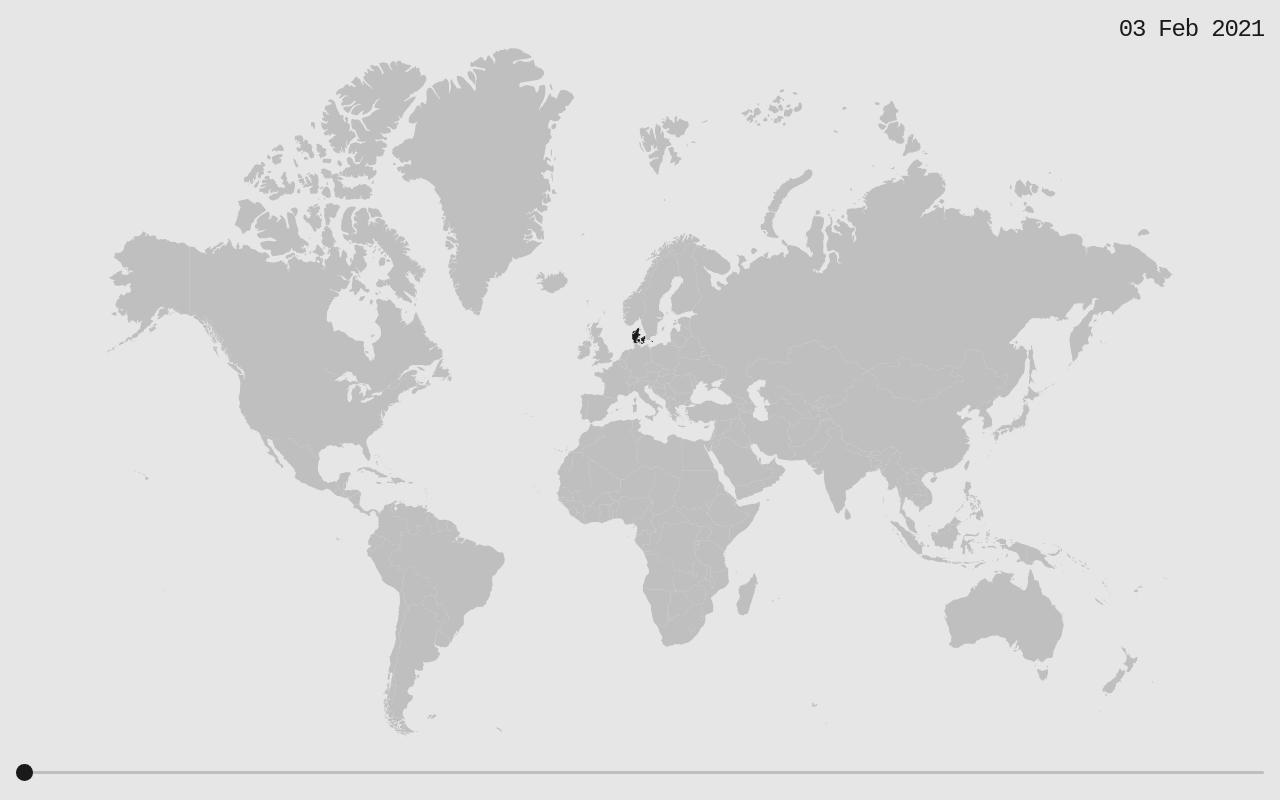
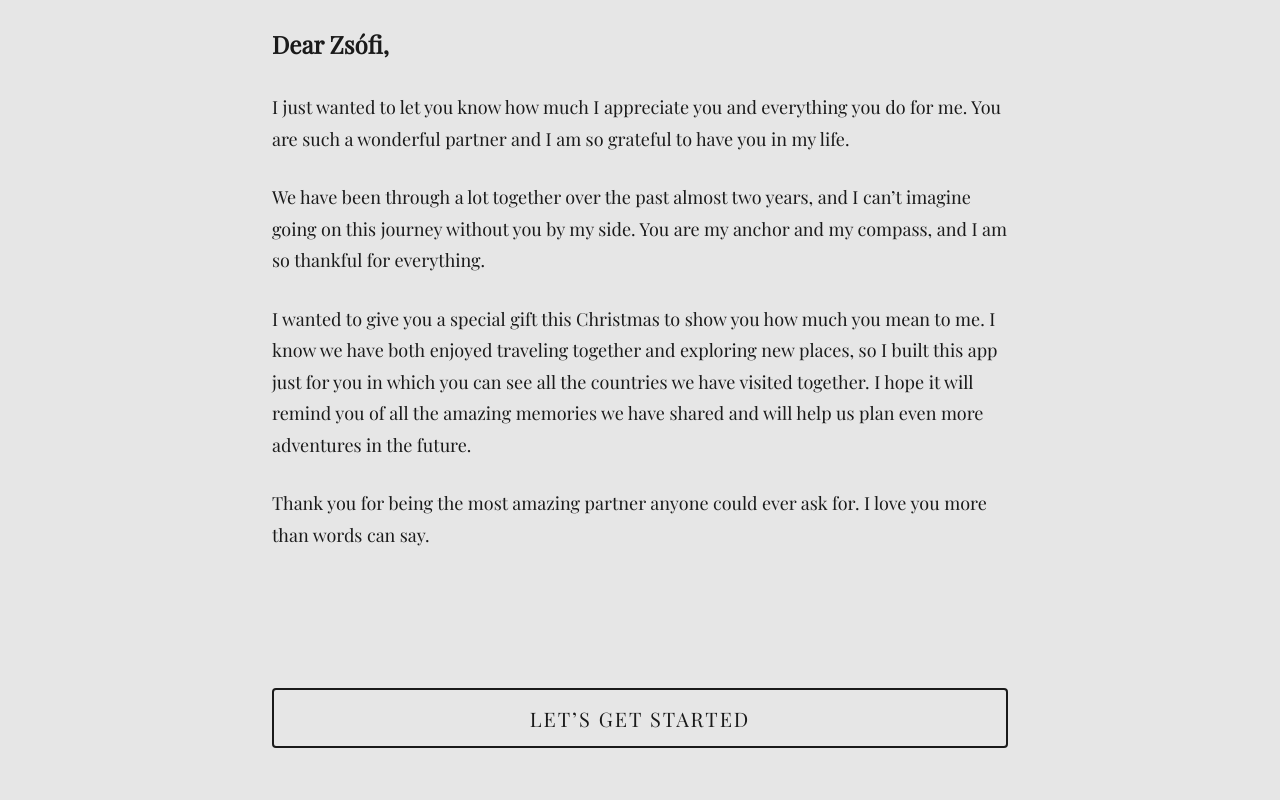
Before and after one commit to bence-toth/travel-map, a React (Create React App) app: page / in a window 1280 px wide. Built offline with nearby package versions, Linux system fonts and the light colour scheme; a web font is replaced by a local one.

Commit message:
Added splash screen text and button

```diff
--- a/src/App.tsx
+++ b/src/App.tsx
@@ -1,12 +1,20 @@
+import Splash from "./Splash";
 import Map from "./Map";
+import DateSlider from "./DateSlider";
+
+import useSplash from "./useSplash";
+import useDate from "./useDate";
 
 import travels from "./travels";
-import DateSlider from "./DateSlider";
-
-import useDate from "./useDate";
 
 const App = () => {
   const { date, onHandleDateChange, firstTravelDate, mapRef } = useDate();
+
+  const { shouldShowSplash, onHideSplash } = useSplash();
+
+  if (shouldShowSplash) {
+    return <Splash onHideSplash={onHideSplash} />;
+  }
 
   return (
     <>
--- /dev/null
+++ b/src/Splash.css
@@ -0,0 +1,45 @@
+.splash {
+  margin-inline: auto;
+  max-width: 800px;
+  padding: 2em;
+  display: grid;
+  min-height: 100%;
+  grid-template-rows: 1fr 80px;
+  gap: 2em;
+  margin-bottom: 300px;
+  font-family: "Playfair Display", serif;
+}
+
+.splash section {
+  color: var(--color-foreground);
+}
+
+.splash h1 {
+  font-size: 24px;
+  margin-bottom: 1.5em;
+  line-height: 1;
+}
+
+.splash p {
+  font-size: 18px;
+  margin-bottom: 1.5em;
+  line-height: 1.75;
+}
+
+.splash-button-wrapper {
+  font-size: 20px;
+}
+
+.splash button {
+  height: 3em;
+  width: 100%;
+  background-color: transparent;
+  color: var(--color-foreground);
+  border: 2px solid var(--color-foreground);
+  border-radius: 4px;
+  cursor: pointer;
+  text-transform: uppercase;
+  font-family: inherit;
+  font-size: inherit;
+  letter-spacing: 2px;
+}
--- /dev/null
+++ b/src/Splash.tsx
@@ -0,0 +1,40 @@
+import "./Splash.css";
+
+interface SplashProps {
+  onHideSplash: () => void;
+}
+
+const Splash = ({ onHideSplash }: SplashProps) => (
+  <div className="splash">
+    <section>
+      <h1>Dear Zsófi,</h1>
+      <p>
+        I just wanted to let you know how much I appreciate you and everything
+        you do for me. You are such a wonderful partner and I am so grateful to
+        have you in my life.
+      </p>
+      <p>
+        We have been through a lot together over the past almost two years, and
+        I can’t imagine going on this journey without you by my side. You are my
+        anchor and my compass, and I am so thankful for everything.
+      </p>
+      <p>
+        I wanted to give you a special gift this Christmas to show you how much
+        you mean to me. I know we have both enjoyed traveling together and
+        exploring new places, so I built this app just for you in which you can
+        see all the countries we have visited together. I hope it will remind
+        you of all the amazing memories we have shared and will help us plan
+        even more adventures in the future.
+      </p>
+      <p>
+        Thank you for being the most amazing partner anyone could ever ask for.
+        I love you more than words can say.
+      </p>
+    </section>
+    <div className="splash-button-wrapper">
+      <button onClick={onHideSplash}>Let’s get started</button>
+    </div>
+  </div>
+);
+
+export default Splash;
--- a/src/index.css
+++ b/src/index.css
@@ -1,4 +1,5 @@
 @import url("https://fonts.googleapis.com/css2?family=Azeret+Mono&display=swap");
+@import url("https://fonts.googleapis.com/css2?family=Playfair+Display&display=swap");
 
 * {
   margin: 0;
--- /dev/null
+++ b/src/useSplash.ts
@@ -0,0 +1,16 @@
+import { useCallback, useState } from "react";
+
+const useSplash = () => {
+  const [shouldShowSplash, setShouldShowSplash] = useState(
+    !Boolean(localStorage.getItem("splash-hidden") ?? false)
+  );
+
+  const onHideSplash = useCallback(() => {
+    setShouldShowSplash(false);
+    localStorage.setItem("splash-hidden", "true");
+  }, []);
+
+  return { shouldShowSplash, onHideSplash };
+};
+
+export default useSplash;
```
